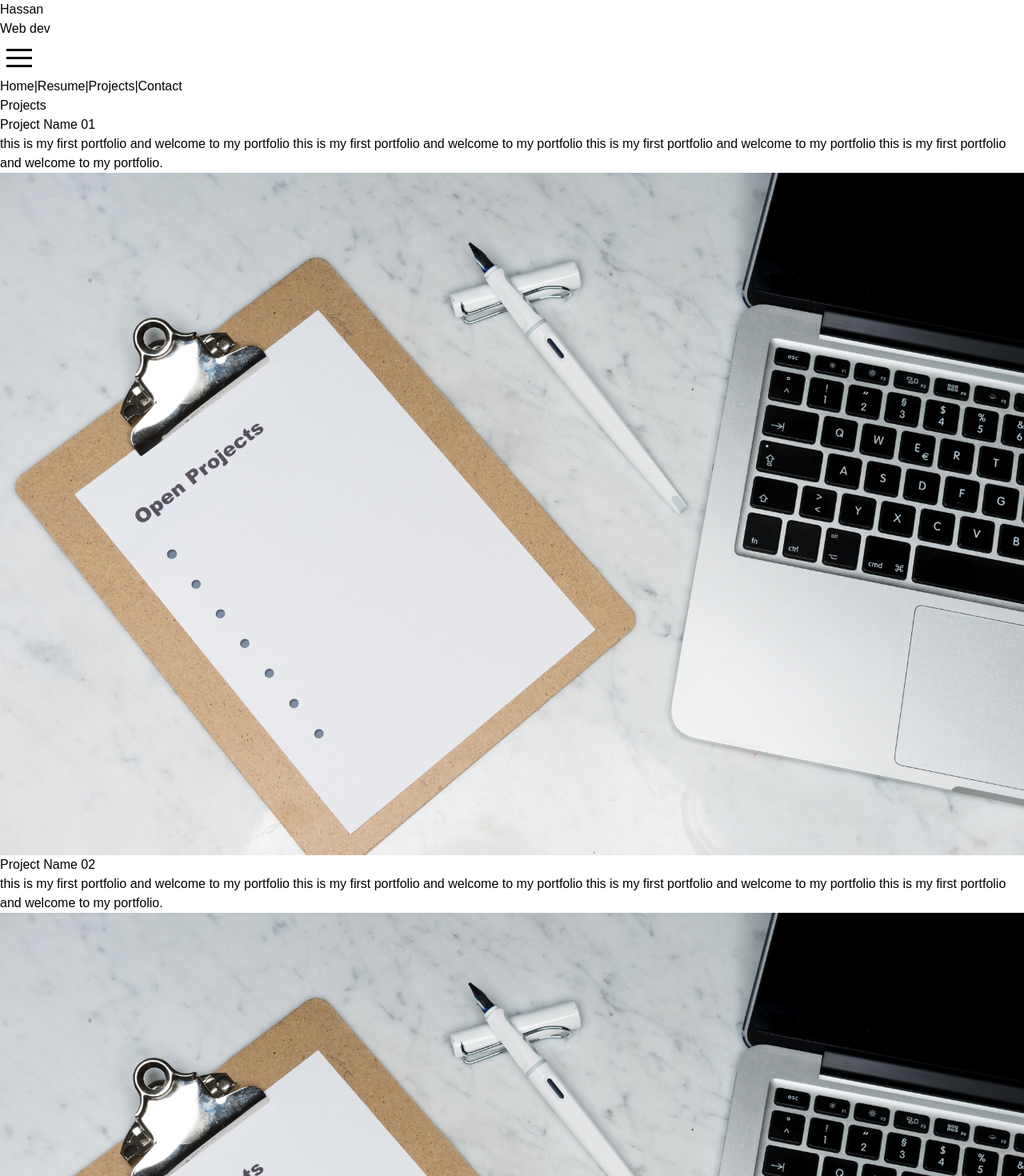
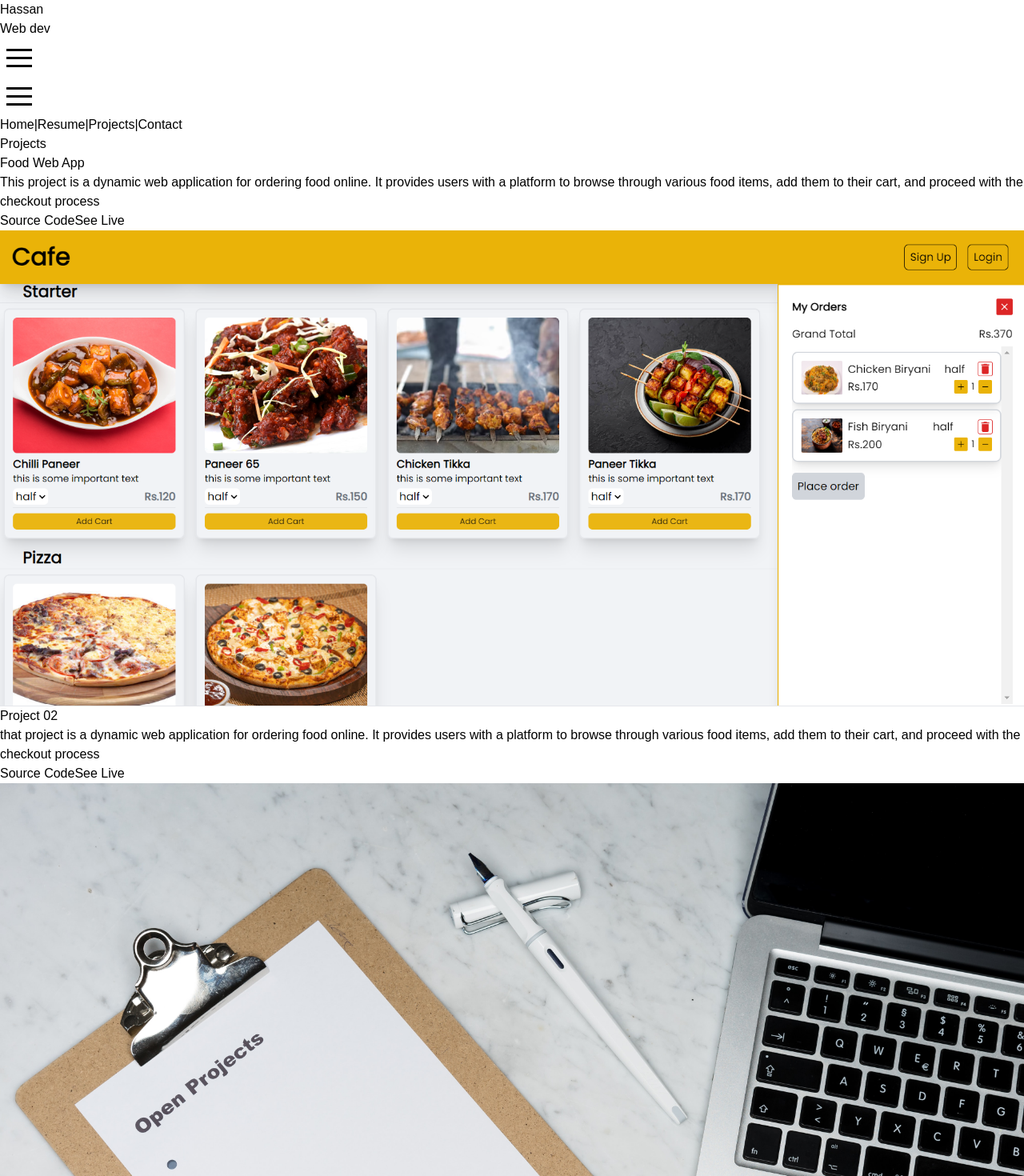
Before and after one commit to Muhammmad-Hassan/M-Hassan, a React (Vite) app: page /M-Hassan/projects in a window 1280 px wide. Shown: the top 1470 px of the page at 80% size. Built offline with nearby package versions, Linux system fonts and the light colour scheme; a web font is replaced by a local one.

Commit message:
add one project

```diff
--- a/src/components/Navbar.jsx
+++ b/src/components/Navbar.jsx
@@ -13,58 +13,55 @@ const Navbar = () => {
   return (
     <nav className="flex justify-between  shadow-md h-[70px] md:h-[80px] p-4 items-center fixed w-full top-0 bg-white z-30">
       <div className="flex items-center justify-center ml-1 lg:ml-2">
-
         <h2 className="font-bold text-lg lg:text-3xl">
-          <span className="text-orange-400 tracking-wider text-7xl/2 font-extrabold">H</span>assan
+          <span className="text-orange-400 tracking-wider text-7xl/2 font-extrabold">
+            H
+          </span>
+          assan
         </h2>
         <span className="text-sm ml-1 lg:text-lg mt-1 ">Web dev</span>
       </div>
-      <div className="lg:hidden me-4">
-        <Hamburger toggled={menuOpen}  toggle={toggleMenu} />
+      <div className="lg:hidden me-2">
+        <Hamburger toggled={menuOpen} toggle={toggleMenu} />
       </div>
       <div
         className={`lg:flex items-center font-medium justify-center  ${
           menuOpen
-            ? "absolute flex flex-col right-0 w-full h-[100vh] bg-white z-50 shadow-xl rounded-lg top-14 "
+            ? "absolute flex flex-col right-0 w-full h-[100vh] bg-white z-50 shadow-xl rounded-lg top-0 "
             : "hidden"
         }   `}
       >
+        <div className="lg:hidden me-2 fixed right-4 top-3">
+        <Hamburger toggled={menuOpen} toggle={toggleMenu} />
+      </div>
         <Link
           to={"/"}
-          onClick={() =>
-            menuOpen  ? setMenuOpen(!menuOpen) : menuOpen
-          }
-          className="lg:mx-2 rounded-lg  transition-all duration-200 hover:shadow-xl px-3"
+          onClick={() => (menuOpen ? setMenuOpen(!menuOpen) : menuOpen)}
+          className="lg:mx-2  text-xl lg:text-sm rounded-lg  transition-all duration-200 hover:shadow-xl px-3"
         >
           Home
         </Link>
         |
         <Link
-          onClick={() =>
-            menuOpen  ? setMenuOpen(!menuOpen) : menuOpen
-          }
           to={"/resume"}
-          className="lg:mx-2  rounded-lg transition-all duration-200 hover:shadow-xl px-3"
+          onClick={() => (menuOpen ? setMenuOpen(!menuOpen) : menuOpen)}
+          className="lg:mx-2  text-xl lg:text-sm  rounded-lg transition-all duration-200 hover:shadow-xl px-3"
         >
           Resume
         </Link>
         |
         <Link
           to="/projects"
-          onClick={() =>
-            menuOpen  ? setMenuOpen(!menuOpen) : menuOpen
-          }
-          className="lg:mx-2  rounded-lg transition-all duration-200 hover:shadow-xl px-3"
+          onClick={() => (menuOpen ? setMenuOpen(!menuOpen) : menuOpen)}
+          className="lg:mx-2  text-xl lg:text-sm  rounded-lg transition-all duration-200 hover:shadow-xl px-3"
         >
           Projects
         </Link>
         |
         <Link
-          onClick={() =>
-            menuOpen  ? setMenuOpen(!menuOpen) : menuOpen
-          }
           to={"/contact"}
-          className="lg:mx-2  rounded-lg transition-all duration-200 hover:shadow-xl px-3"
+          onClick={() => (menuOpen ? setMenuOpen(!menuOpen) : menuOpen)}
+          className="lg:mx-2  text-xl lg:text-sm  rounded-lg transition-all duration-200 hover:shadow-xl px-3"
         >
           Contact
         </Link>
--- a/src/screens/Contact.jsx
+++ b/src/screens/Contact.jsx
@@ -1,18 +1,28 @@
-import React from "react";
-import contact from '../assets/contact2.avif'
-import {motion} from "framer-motion"
+import React, { useState } from "react";
+import contact from '../assets/contact2.avif';
+import { motion } from "framer-motion";
 
 function Contact() {
+  const [isLoading, setIsLoading] = useState(true);
+
+  const handleImageLoad = () => {
+    setIsLoading(false);
+  };
 
   return (
-    <div   className="w-full h-full ">
-        <motion.img
-        initial={{opacity:0}}
-        animate={{opacity:1}}
-        transition={{delay: .2 , duration:.5}}
-         src={contact} alt="" className="w-full h-full object-cover opacity-80" />
+    <div className="w-full h-full">
+      {isLoading && (
+        <div className="w-full h-full flex justify-center items-center bg-gray-200">
+          <p className="text-xl text-gray-600">Loading...</p>
+        </div>
+      )}
+      <motion.img
+        src={contact} alt=""
+        className={`w-full h-full object-cover opacity-80 ${isLoading ? 'hidden' : ''}`}
+        onLoad={handleImageLoad}
+      />
     </div>
-  )
+  );
 }
 
-export default Contact
+export default Contact;
--- /dev/null
+++ b/src/screens/ProjectItem.jsx
@@ -0,0 +1,71 @@
+import React, { useState } from "react";
+import { motion } from "framer-motion";
+
+
+
+function ProjectItem ({ title, description, img, codeLink, webLink }){
+    const [isLoading, setIsLoading] = useState(true);
+
+    const handleImageLoad = () => {
+      setIsLoading(false);
+    };
+
+    return (
+      <motion.div
+        initial={{ opacity: 0 }}
+        animate={{ opacity: 1 }}
+        transition={{ delay: 0.3, duration: 0.5 }}
+        className="flex mt-10 lg:mt-28 border-2 p-2 flex-col-reverse border-gray-500 lg:flex-row rounded-md"
+      >
+        <div>
+
+          <h2 className="text-2xl font-bold text-center  lg:bg-white mt-1 lg:mt-0 text-gray-500 lg:text-start">
+            {title}
+          </h2>
+          <p className="lg:w-[75%] mb-5 text-justify tracking-wide mt-8 text-xl">
+            {description}
+          </p>
+          <div className="flex justify-around lg:justify-start gap-3 px-1">
+            <a href={codeLink}>
+              <button className="hover:bg-gray-300 transition-all duration-300 py-1 px-3 rounded-md font-semibold mt-2 text-[0.80rem] border border-gray-500">
+                Source Code
+              </button>
+            </a>
+            <a href={webLink}>
+              <button className="hover:bg-gray-300 transition-all duration-300 py-1  px-3 rounded-md font-semibold mt-2 text-[0.80rem] border border-gray-500">
+                See Live
+              </button>
+            </a>
+          </div>
+        </div>
+
+        <div className="h-full w-full lg:border-l-2 border-gray-400 lg:pl-2">
+          {isLoading && (
+            <div className="flex items-center justify-center w-full h-[247px] bg-gray-300 rounded sm:w-96 dark:bg-gray-700">
+              <svg
+                className="w-10 h-10 text-gray-200 dark:text-gray-600"
+                aria-hidden="true"
+                xmlns="http://www.w3.org/2000/svg"
+                fill="currentColor"
+                viewBox="0 0 20 18"
+              >
+                <path d="M18 0H2a2 2 0 0 0-2 2v14a2 2 0 0 0 2 2h16a2 2 0 0 0 2-2V2a2 2 0 0 0-2-2Zm-5.5 4a1.5 1.5 0 1 1 0 3 1.5 1.5 0 0 1 0-3Zm4.376 10.481A1 1 0 0 1 16 15H4a1 1 0 0 1-.895-1.447l3.5-7A1 1 0 0 1 7.468 6a.965.965 0 0 1 .9.5l2.775 4.757 1.546-1.887a1 1 0 0 1 1.618.1l2.541 4a1 1 0 0 1 .028 1.011Z" />
+              </svg>
+            </div>
+          )}
+          <motion.img
+            initial={{ opacity: 0 }}
+            animate={{ opacity: 1 }}
+            transition={{ delay: 0.5, duration: 0.5 }}
+            src={img}
+            alt=""
+            onLoad={handleImageLoad}
+            className={`w-full h-[247px] object-contain ${isLoading ? 'hidden' : ''}`}
+          />
+          <hr className="h-[2px] bg-gray-500 lg:hidden" />
+        </div>
+      </motion.div>
+    );
+  }
+
+  export default ProjectItem;
--- a/src/screens/Projects.jsx
+++ b/src/screens/Projects.jsx
@@ -1,63 +1,59 @@
-import React from "react";
+import React, { useState } from "react";
 import { motion } from "framer-motion";
 import projects from "../assets/projects.jpg";
+import por1img from "../assets/pro12.png";
+import ProjectItem from "./ProjectItem";
 
-const ProjectItem = ({ title, description }) => {
-  return (
-    <motion.div
-      initial={{ opacity: 0, y: 20 }}
-      animate={{ opacity: 1, y: 0 }}
-      transition={{ delay: .3, duration: .5 }}
-      className="flex mt-10 lg:mt-40 flex-col lg:flex-row rounded-md"
-    >
-      <div>
-        <h2 className="text-2xl font-bold">{title}</h2>
-        <p className="lg:w-[75%] mb-5 text-justify tracking-wide mt-8 text-xl">
-          {description}
-        </p>
-      </div>
-      <motion.img
-        initial={{ opacity: 0}}
-        animate={{ opacity: 1}}
-        transition={{ delay: 0.5, duration: .5 }}
-        src={projects}
-        className="w-[500px] ml-auto rounded-md bg-blue-300"
-        alt=""
-      />
-    </motion.div>
-  );
-};
 
+
+// Parent Component ++++++++++++++++++
 function Projects() {
   return (
     <div className="h-auto w-full flex items-center justify-center p-6 mt-24 lg:mt-52">
-      <div className="h-full w-full lg:w-[75%]">
-        <motion.h1 className="text-4xl font-bold"
-        initial={{opacity:0, y:-200 }}
-        animate={{opacity:1  , y: 0}}
-        transition={{ type :"spring" , stiffness: 120}}
-        >Projects</motion.h1>
-        <ProjectItem
-          title="Project Name 01"
-          description="this is my first portfolio and welcome to my portfolio
-                        this is my first portfolio and welcome to my portfolio
-                        this is my first portfolio and welcome to my portfolio
-                        this is my first portfolio and welcome to my portfolio."
-        />
-        <ProjectItem
-          title="Project Name 02"
-          description="this is my first portfolio and welcome to my portfolio
-                        this is my first portfolio and welcome to my portfolio
-                        this is my first portfolio and welcome to my portfolio
-                        this is my first portfolio and welcome to my portfolio."
-        />
-        <ProjectItem
-          title="Project Name 03"
-          description="Lorem ipsum dolor sit, amet consectetur adipisicing elit.
-                        Eligendi cumque enim eaque iure adipisci reiciendis porro illum
-                        dolore laboriosam alias iste veritatis odio perspiciatis animi,
-                        facere iusto distinctio recusandae unde."
-        />
+      <div className="h-full w-full lg:w-[90%]">
+        <motion.h1
+          className="text-4xl font-bold"
+          initial={{ opacity: 0, y: -200 }}
+          animate={{ opacity: 1, y: 0 }}
+          transition={{ type: "spring", stiffness: 120 }}
+        >
+          Projects
+        </motion.h1>
+        {[
+          {
+            id: 1,
+            codeLink: "https://github.com/Muhammmad-Hassan/My-cafe",
+            webLink: "https://muhammmad-hassan.github.io/My-cafe",
+            img: por1img,
+            title: "Food Web App",
+            description:
+              "This project is a dynamic web application for ordering food online. It provides users with a platform to browse through various food items, add them to their cart, and proceed with the checkout process",
+          },
+          {
+            id: 2,
+            img: projects,
+            title: "Project 02",
+            description:
+              "that project is a dynamic web application for ordering food online. It provides users with a platform to browse through various food items, add them to their cart, and proceed with the checkout process",
+          },
+          {
+            id: 3,
+            img: projects,
+            title: "Project 03",
+            description:
+              "they project is a dynamic web application for ordering food online. It provides users with a platform to browse through various food items, add them to their cart, and proceed with the checkout process",
+          },
+        ].map((item) => (
+          <div key={item.id}>
+            <ProjectItem
+              img={item.img}
+              title={item.title}
+              description={item.description}
+              codeLink={item.codeLink}
+              webLink={item.webLink}
+            />
+          </div>
+        ))}
       </div>
     </div>
   );
--- a/src/screens/Resume.jsx
+++ b/src/screens/Resume.jsx
@@ -109,7 +109,7 @@ const Resume = () => {
           <div>
             <h2 className="text-2xl font-semibold">About me</h2>
             <hr className="w-[100%] h-1 bg-gray-800" />
-            <p className="w-[250px] text-center">
+            <p className="w-[250px]   lg:text-center">
               I am a versatile full-stack developer and programmer, crafting
               seamless digital experiences from concept to execution. My passion
               lies in transforming ideas into elegant,functional, and scalable
```
Also changed, not shown: src/assets/pro1.png (added), src/assets/pro12.png (added).
